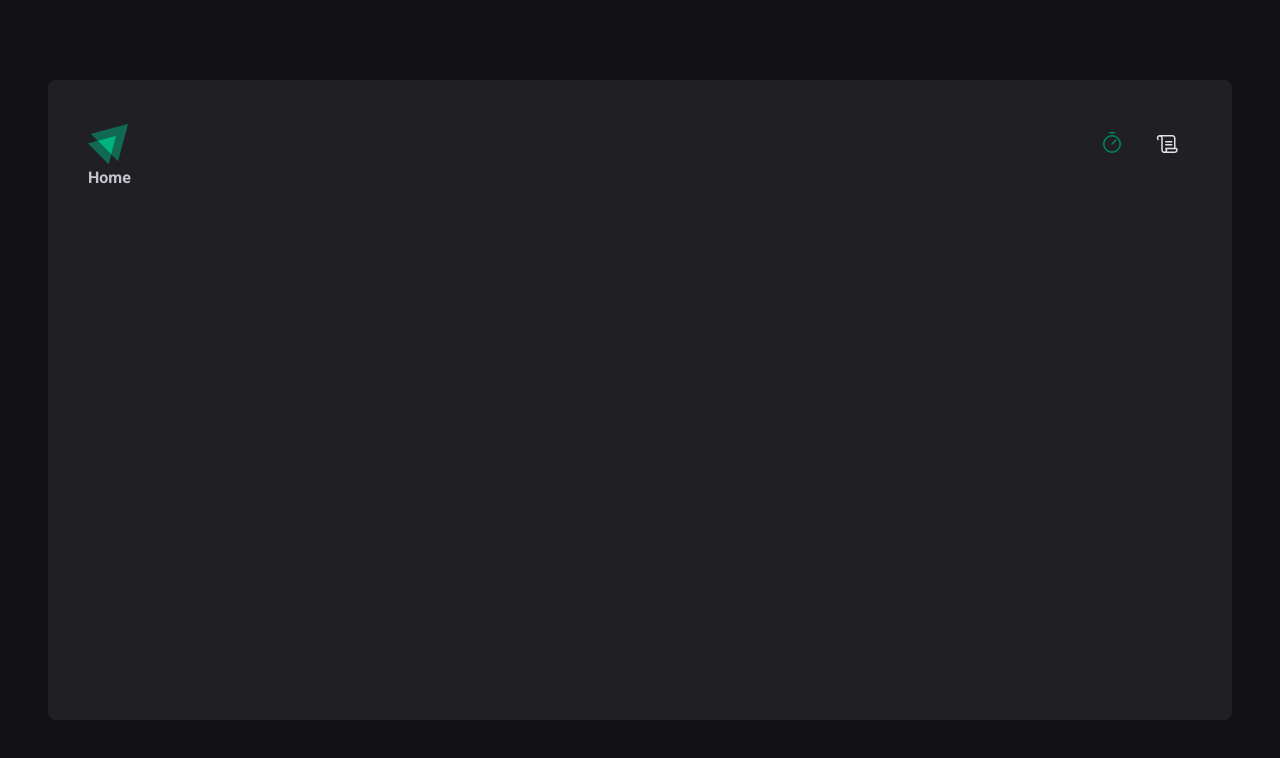
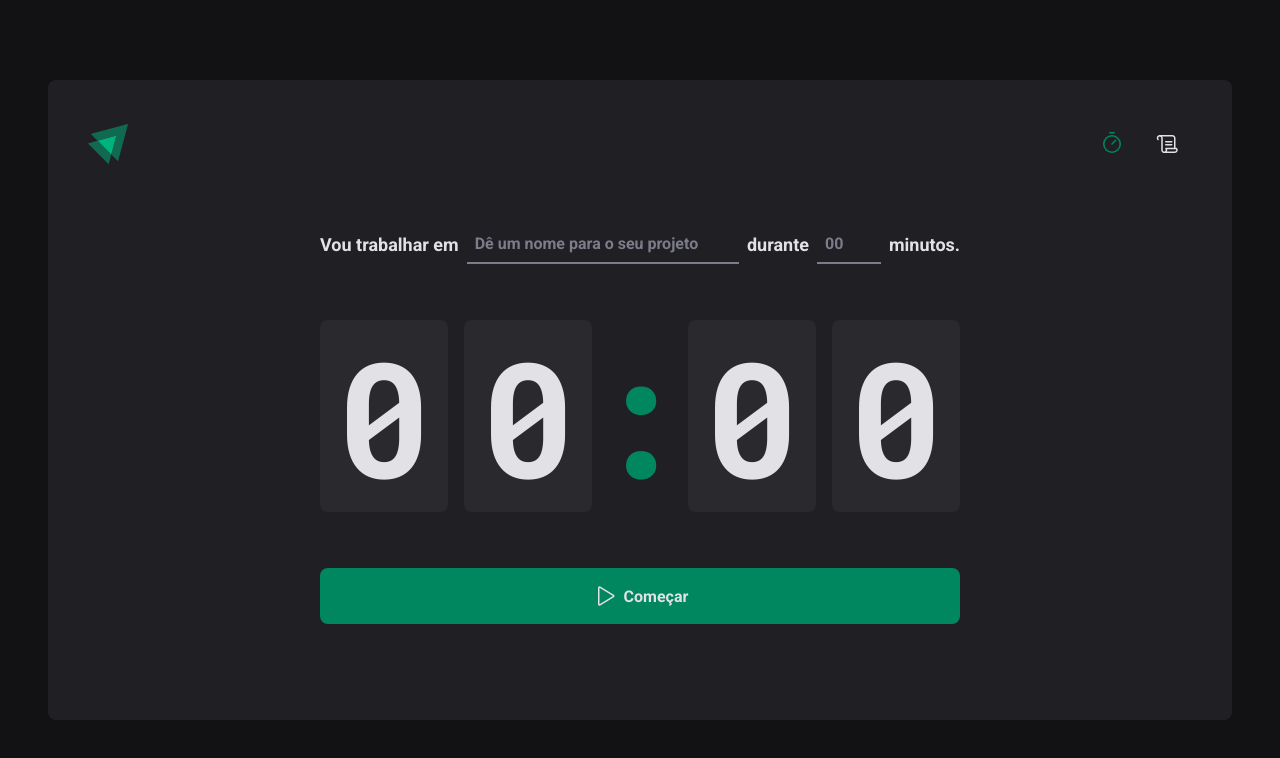
Before and after one commit to mateusp7/rocketseat-reactjs, a React (Vite) app in the folder projeto-02/ignite-timer-ts/: page / in a window 1280 px wide. Shown: the top 758 px of the page. Built offline with nearby package versions, Linux system fonts and the light colour scheme.

Commit message:
create home page

```diff
--- a/projeto-02/ignite-timer-ts/src/pages/Home.tsx
+++ /dev/null
@@ -1,7 +0,0 @@
-import React from 'react'
-
-const Home = () => {
-  return <div>Home</div>
-}
-
-export default Home
--- /dev/null
+++ b/projeto-02/ignite-timer-ts/src/pages/Home/index.tsx
@@ -0,0 +1,63 @@
+import React from 'react'
+import { Play } from 'phosphor-react'
+import {
+  CountdownContainer,
+  FormContainer,
+  HomeContainer,
+  MinutesAmountInput,
+  Separator,
+  StartCountdownButton,
+  TaskInput,
+} from './styles'
+
+const Home = () => {
+  return (
+    <HomeContainer>
+      <form>
+        <FormContainer>
+          <label htmlFor="task">Vou trabalhar em</label>
+          <TaskInput
+            type="text"
+            id="task"
+            placeholder="Dê um nome para o seu projeto"
+            list="task-suggestions"
+          />
+
+          <datalist id="task-suggestions">
+            <option value="Projeto 1" />
+            <option value="Projeto 2" />
+            <option value="Projeto 3" />
+            <option value="Banana" />
+          </datalist>
+
+          <label htmlFor="minutesAmount">durante</label>
+          <MinutesAmountInput
+            type="number"
+            id="minutesAmount"
+            placeholder="00"
+            step={5}
+            min={5}
+            max={60}
+          />
+
+          <span>minutos.</span>
+        </FormContainer>
+
+        <CountdownContainer>
+          <span>0</span>
+          <span>0</span>
+          <Separator>:</Separator>
+          <span>0</span>
+          <span>0</span>
+        </CountdownContainer>
+
+        <StartCountdownButton type="submit">
+          <Play size={24} />
+          Começar
+        </StartCountdownButton>
+      </form>
+    </HomeContainer>
+  )
+}
+
+export default Home
--- /dev/null
+++ b/projeto-02/ignite-timer-ts/src/pages/Home/styles.ts
@@ -0,0 +1,113 @@
+import styled from 'styled-components'
+
+export const HomeContainer = styled.main`
+  /* height: 100%; */
+  flex: 1;
+
+  display: flex;
+  flex-direction: column;
+  align-items: center;
+  justify-content: center;
+
+  form {
+    display: flex;
+    flex-direction: column;
+    align-items: center;
+    gap: 3.5rem;
+  }
+`
+
+export const FormContainer = styled.div`
+  width: 100%;
+  display: flex;
+  align-items: center;
+  justify-content: center;
+  gap: 0.5rem;
+  color: ${(props) => props.theme['gray-100']};
+  font-size: 1.125rem;
+  font-weight: bold;
+  flex-wrap: wrap;
+`
+
+const BaseInput = styled.input`
+  background: transparent;
+  height: 2.5rem;
+  border: 0;
+  border-bottom: 2px solid ${(props) => props.theme['gray-500']};
+  font-weight: bold;
+  font-size: 1rem;
+  padding: 0 0.5rem;
+  color: ${(props) => props.theme['gray-100']};
+
+  &:focus {
+    box-shadow: none;
+    border-color: ${(props) => props.theme['green-500']};
+  }
+
+  &::placeholder {
+    color: ${(props) => props.theme['gray-500']};
+  }
+`
+
+export const TaskInput = styled(BaseInput)`
+  flex: 1;
+
+  &::-webkit-calendar-picker-indicator {
+    display: none !important;
+  }
+`
+
+export const MinutesAmountInput = styled(BaseInput)`
+  width: 4rem;
+`
+
+export const CountdownContainer = styled.div`
+  font-family: 'Roboto Mono', monospace;
+  font-size: 10rem;
+  line-height: 8rem;
+  color: ${(props) => props.theme['gray-100']};
+  display: flex;
+  gap: 1rem;
+
+  span {
+    background: ${(props) => props.theme['gray-700']};
+    padding: 2rem 1rem;
+    border-radius: 8px;
+  }
+`
+
+export const Separator = styled.div`
+  padding: 2rem 0;
+  color: ${(props) => props.theme['green-500']};
+  width: 4rem;
+  overflow: hidden;
+  display: flex;
+  justify-content: center;
+`
+
+export const StartCountdownButton = styled.button`
+  width: 100%;
+  border: 0;
+  padding: 1rem;
+  border-radius: 8px;
+
+  display: flex;
+  align-items: center;
+  justify-content: center;
+
+  gap: 0.5rem;
+  font-weight: bold;
+
+  cursor: pointer;
+
+  background: ${(props) => props.theme['green-500']};
+  color: ${(props) => props.theme['gray-100']};
+
+  &:disabled {
+    opacity: 0.7;
+    cursor: not-allowed;
+  }
+  &:not(:disabled):hover {
+    background: ${(props) => props.theme['green-700']};
+  }
+`
--- a/projeto-02/ignite-timer-ts/src/styles/global.ts
+++ b/projeto-02/ignite-timer-ts/src/styles/global.ts
@@ -15,6 +15,7 @@
   body {
     background: ${(props) => props.theme['gray-900']};
     color: ${(props) => props.theme['gray-300']};
+    -webkit-font-smoothing: antialiased;
   }
 
   body, input, textarea, button {
```
